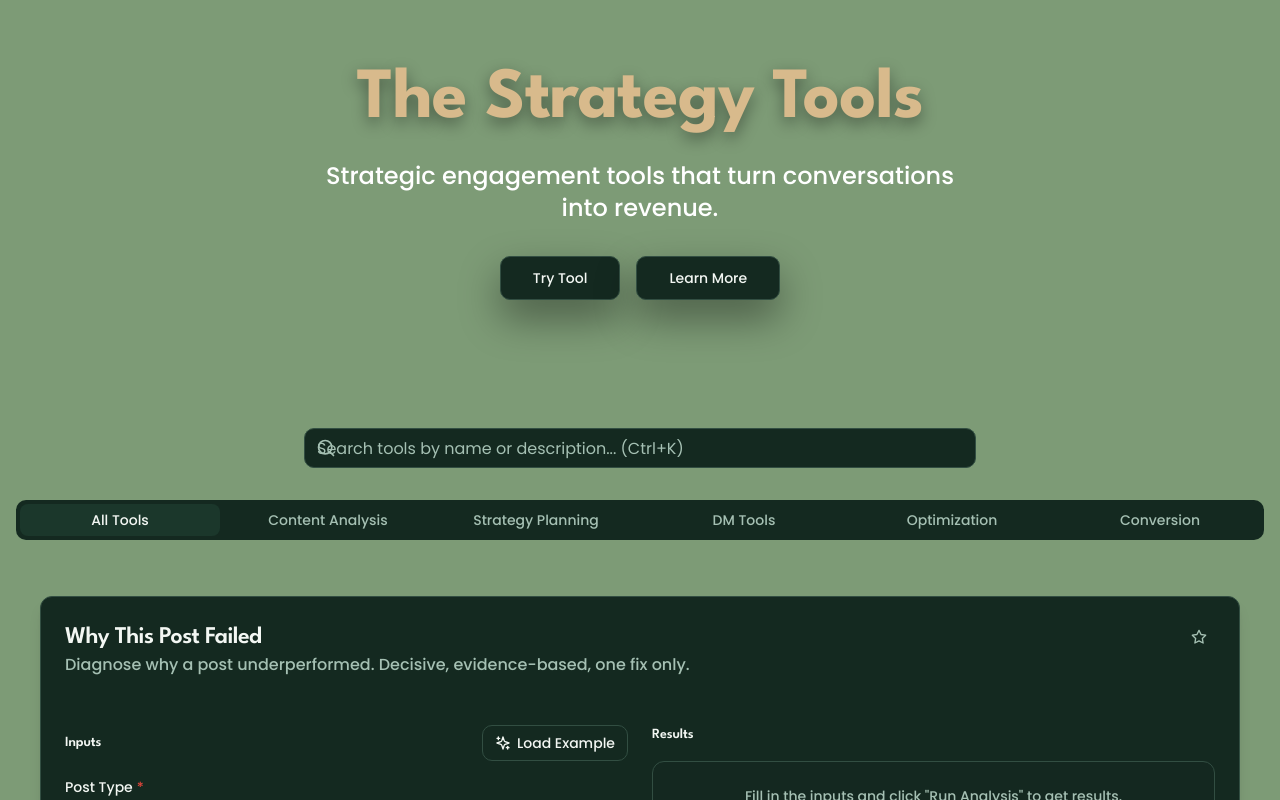
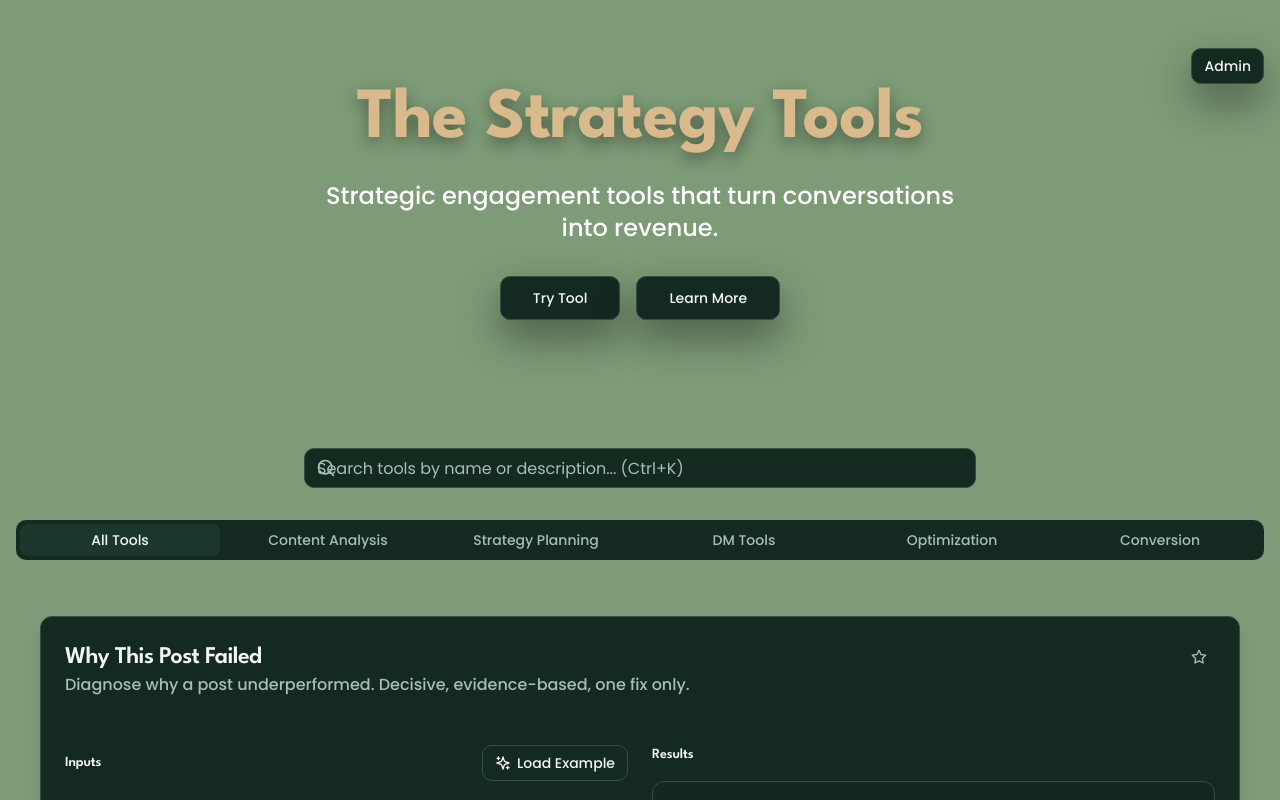
Before and after one commit to gmajors1326/strategies-tool-funnel, a Next.js app: page / in a window 1280 px wide. Shown: the top 800 px of the page. Built offline with nearby package versions, Linux system fonts and the light colour scheme.

Commit message:
Add admin login link on homepage

```diff
--- a/app/page.tsx
+++ b/app/page.tsx
@@ -51,7 +51,12 @@ export default function HomePage() {
   return (
     <div className="min-h-screen bg-[#7d9b76] text-foreground">
       {/* Hero Section */}
-      <section className="container mx-auto px-4 pt-8 pb-12 md:pt-16 md:pb-20">
+      <section className="container mx-auto px-4 pt-6 pb-12 md:pt-12 md:pb-20">
+        <div className="flex justify-end no-print">
+          <Button asChild size="sm" variant="outline" className="shadow-ink-40">
+            <Link href="/admin/login">Admin</Link>
+          </Button>
+        </div>
         <motion.div
           initial={{ opacity: 0, y: 20 }}
           animate={{ opacity: 1, y: 0 }}
```
